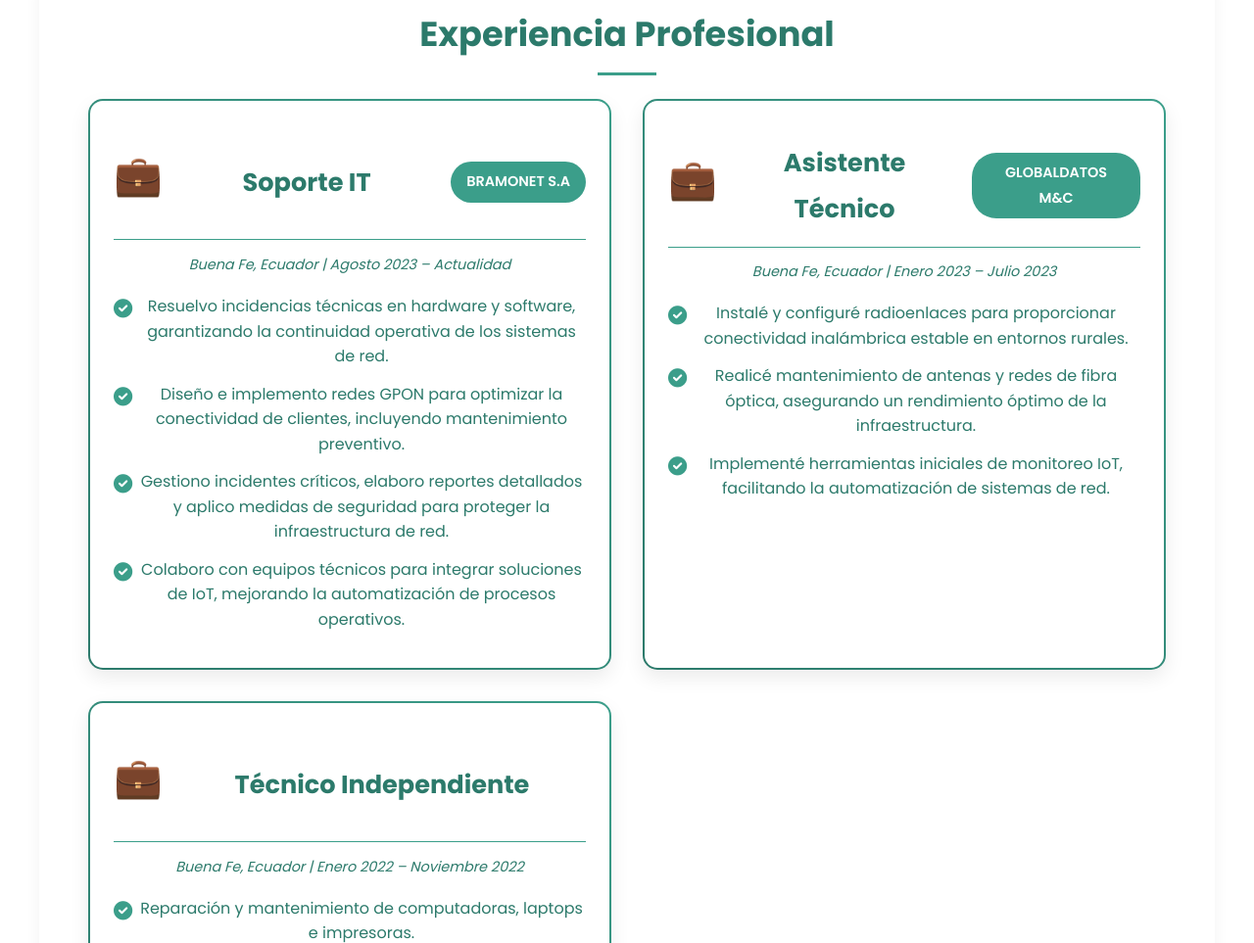
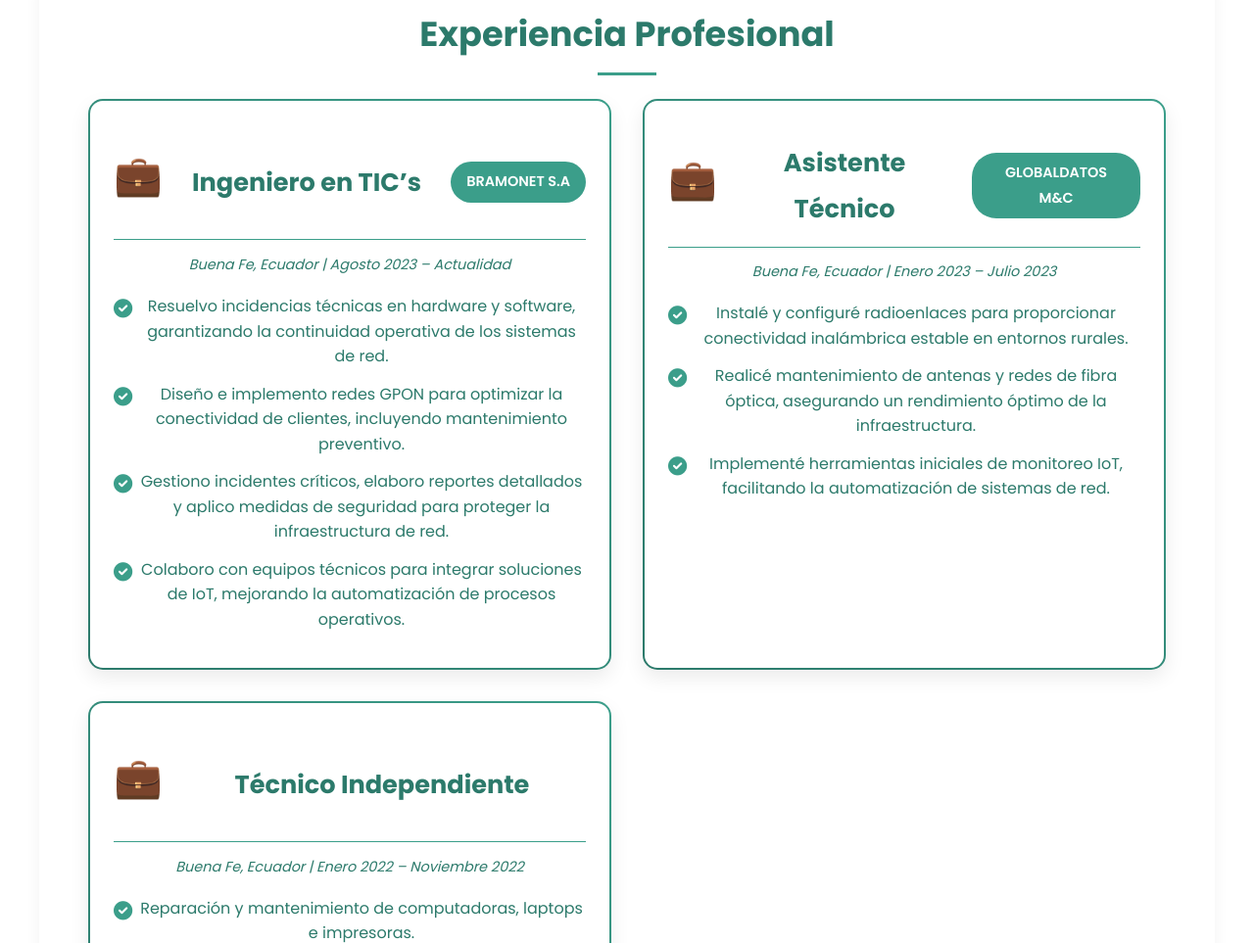
Before and after one commit to Francisco-2023/Portafolio, a plain HTML site: page index.html in a window 1280 px wide. Shown: the part 1788-2751 px from the top of the page at 98% size. Drawn offline with Linux system fonts and the light colour scheme.

Commit message:
Update index.html

```diff
--- a/index.html
+++ b/index.html
@@ -108,7 +108,7 @@
                 <div class="experiencia-card">
                     <div class="experiencia-header">
                         <span class="icon">💼</span>
-                        <h3>Soporte IT</h3>
+                        <h3>Ingeniero en TIC’s</h3>
                         <span class="experiencia-badge">BRAMONET S.A</span>
                     </div>
                     <div class="experiencia-meta">Buena Fe, Ecuador | Agosto 2023 – Actualidad</div>
```
